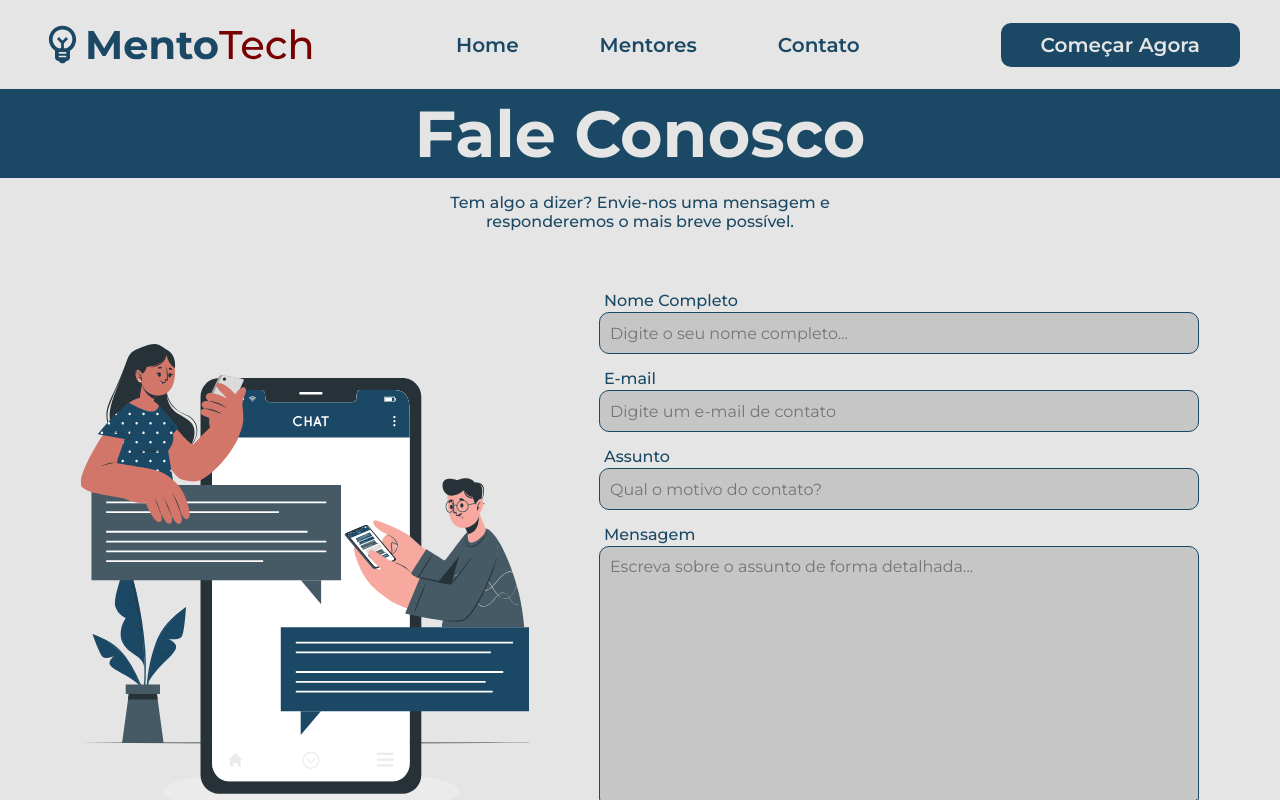
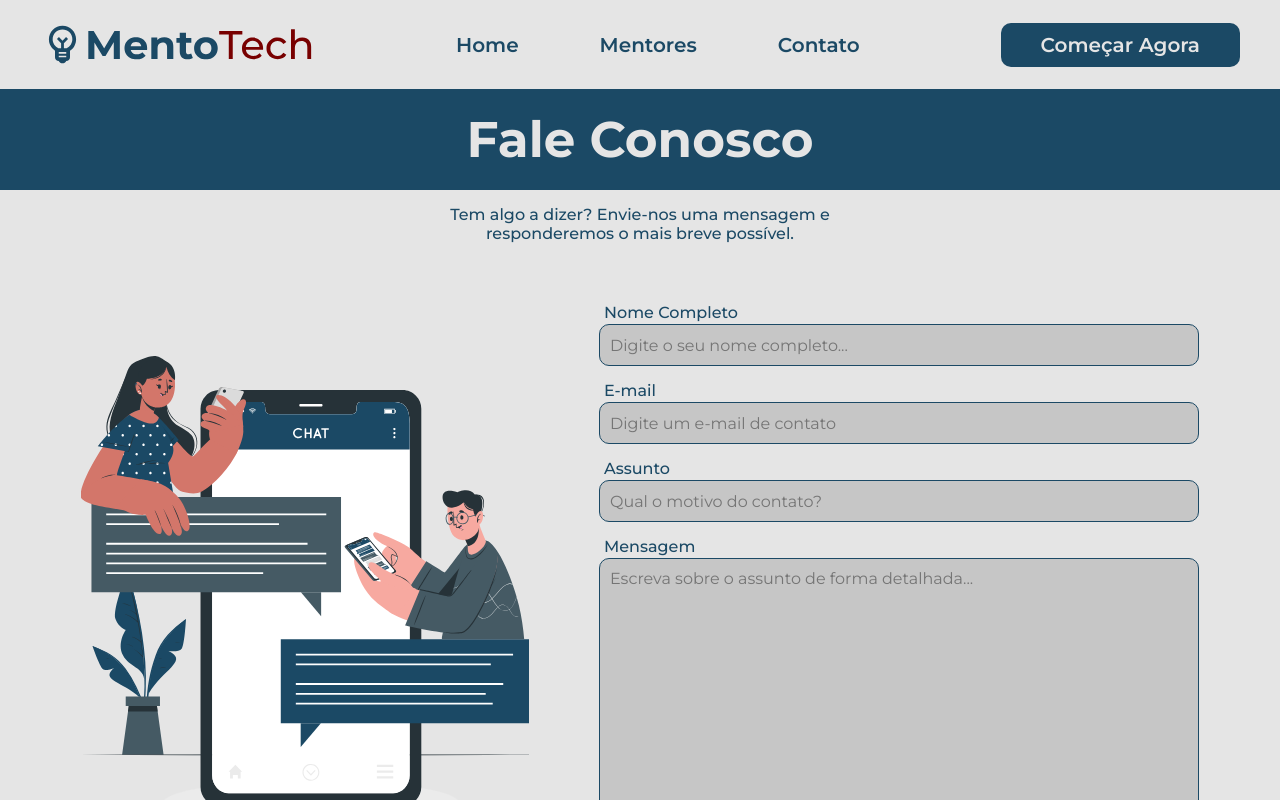
Before and after one commit to portelagu/MentoTech, a React (Create React App) app: page /fale-conosco in a window 1280 px wide. Shown: the top 800 px of the page. Built offline with nearby package versions, Linux system fonts and the light colour scheme.

Commit message:
update css

```diff
--- a/src/Pages/FaleConosco/Componentes/FaleConoscoTitle/FaleConoscoTitle.css
+++ b/src/Pages/FaleConosco/Componentes/FaleConoscoTitle/FaleConoscoTitle.css
@@ -1,13 +1,11 @@
-
-
 .fale-conosco-title {
     background-color: #1B4965;
     font-weight: 700;
     color: #e5e5e5;
-    font-size: 65px;
+    font-size: 50px;
     display: flex;
     justify-content: center;
-    padding: 5px 0;
+    padding: 20px 5px;
 }
 
 .fale-conosco-desc {
--- a/src/Pages/Home/Componentes/PlanosContainer/PlanosContainer.jsx
+++ b/src/Pages/Home/Componentes/PlanosContainer/PlanosContainer.jsx
@@ -25,7 +25,7 @@ function PlanosContainer(){
             <PlanoContainer
             title="Plano Silver"
             icon={plusIcon}
-            benefit1="Benefícios do plano Básico"
+            benefit1="Todos os benefícios do plano anterior"
             benefit2="Prioridade no agendamento"
             benefit3="Gravação das mentorias"
             price="19,99"
@@ -34,7 +34,7 @@ function PlanosContainer(){
             <PlanoContainer
             title="Plano Gold"
             icon={plusIcon}
-            benefit1="Benefícios do plano Silver"
+            benefit1="Todos os benefícios do plano anterior"
             benefit2="Workshops e Masterclasses"
             benefit3="Insígnia especial no perfil"
             price="29,99"
--- a/src/Pages/Mentores/Componentes/MentoresSection/MentoresSection.css
+++ b/src/Pages/Mentores/Componentes/MentoresSection/MentoresSection.css
@@ -40,5 +40,6 @@ margin: 20px 0;
     grid-template-columns: repeat(4, 1fr);
     gap: 2rem;
     padding: 2rem;
-    margin: 20px 0;
+    margin: 20px 0 20px 10px;
+    justify-content: center;
   }
--- a/src/Pages/Mentores/Componentes/MentoresSection/MentoresSection.jsx
+++ b/src/Pages/Mentores/Componentes/MentoresSection/MentoresSection.jsx
@@ -172,7 +172,7 @@ function MentoresSection() {
           <input
             type="text"
             name="search"
-            placeholder="Pesquisar mentores específicos por área de especialidade..."
+            placeholder="Pesquisar mentores específicos por área de especialidade, nome ou cargo..."
             className="mentores-searchbar-input"
             value={searchTerm}
             onChange={(e) => setSearchTerm(e.target.value)}
--- a/src/Pages/Pagamento/Pagamento.jsx
+++ b/src/Pages/Pagamento/Pagamento.jsx
@@ -3,8 +3,13 @@ import Header from '../../Components/Header/Header'
 import Footer from '../../Components/Footer/Footer'
 import PagamentoTitle from './Componentes/PagamentoTitle/PagamentoTitle';
 import PagamentoForm from './Componentes/PagamentoForm/PagamentoForm';
+import { useEffect } from 'react';
 
 function Pagamento(){
+    useEffect(() => {
+        window.scrollTo(0, 0);
+      }, []);
+
     return (
         <>
         <Header/>
```
